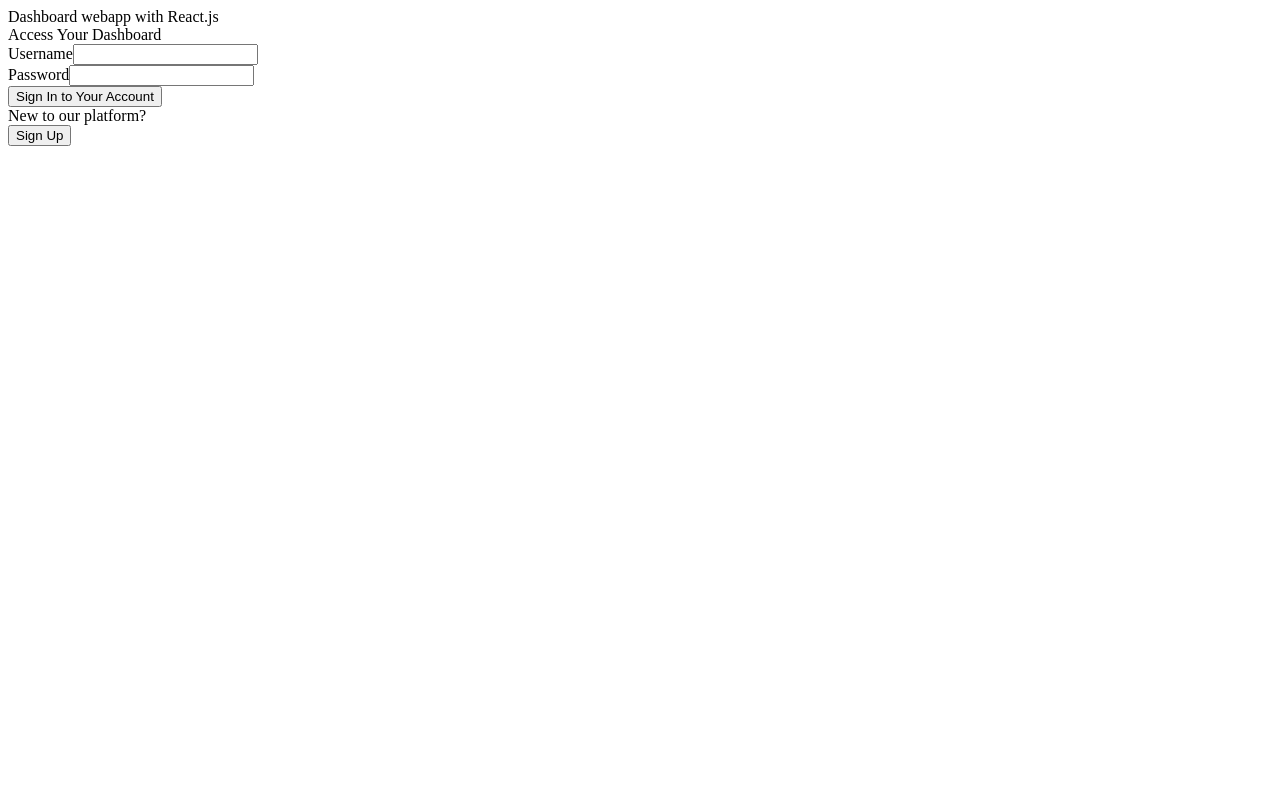
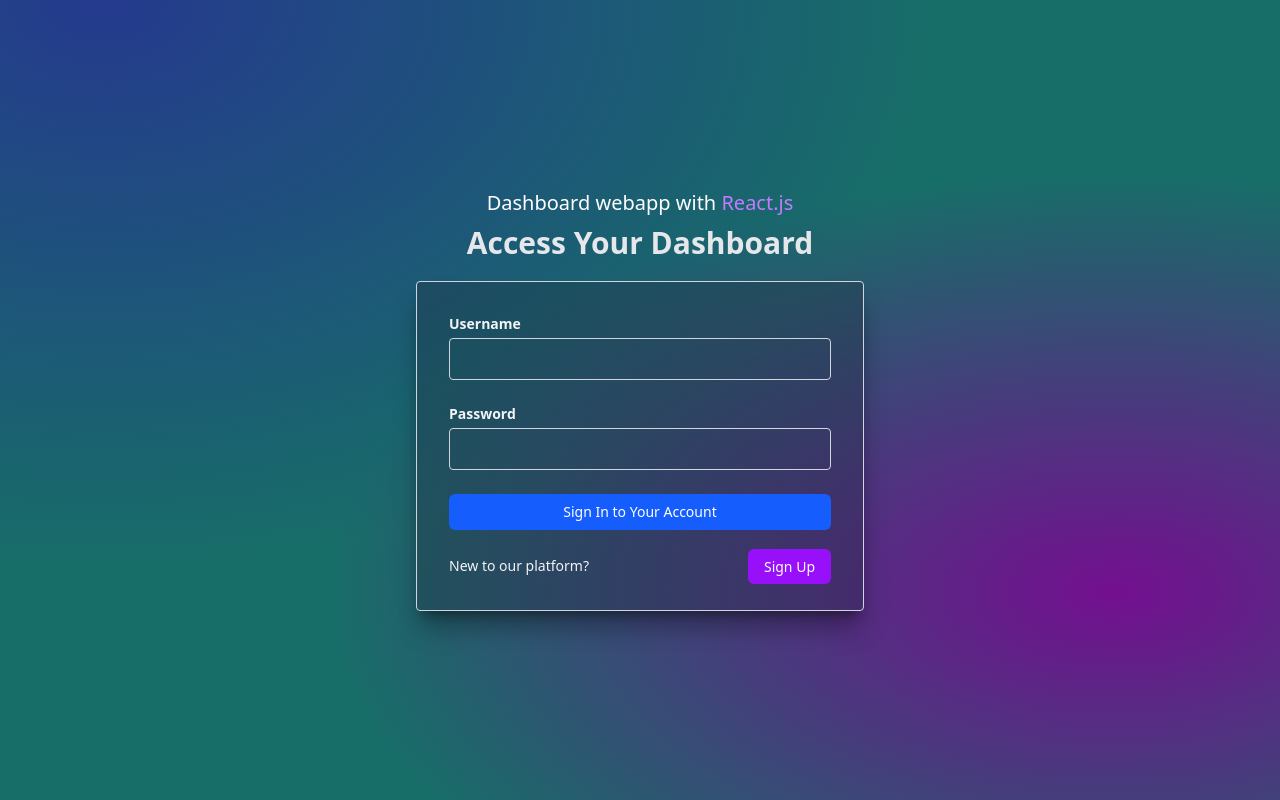
Before and after one commit to TTom08/realtime-user-activity, a React (Vite) app in the folder frontend/user-dashboard/: page / in a window 1280 px wide. Built offline with nearby package versions, Linux system fonts and the light colour scheme.

Commit message:
changing between pages working

```diff
--- a/frontend/user-dashboard/src/App.css
+++ b/frontend/user-dashboard/src/App.css
@@ -11,5 +11,4 @@
 .custom-bg {
   background: radial-gradient(at 87% 74%, #730f8f 0px, transparent 50%),
     radial-gradient(at 8% 0%, #253a8e 0px, transparent 50%), #176d68;
-
 }
--- a/frontend/user-dashboard/src/App.tsx
+++ b/frontend/user-dashboard/src/App.tsx
@@ -4,6 +4,7 @@ import { BrowserRouter as Router, Routes, Route } from 'react-router-dom';
 import HomePage from './components/HomePage';
 import Login from './components/Login';
 import Register from './components/Register';
+import "./App.css";
 
 function App() {
   return (
--- a/frontend/user-dashboard/src/components/Login.tsx
+++ b/frontend/user-dashboard/src/components/Login.tsx
@@ -1,9 +1,49 @@
-type Page = "login" | "register";
-type Props = {
-  onPageChange: (page: Page) => void;
+import { useForm } from 'react-hook-form';
+import type { SubmitHandler } from "react-hook-form";
+import { useNavigate, Link } from 'react-router-dom';
+
+interface LoginFormData {
+  userName: string;
+  password: string;
 };
 
-const Login = ({ onPageChange }: Props) => {
+const Login = () => {
+  const navigate = useNavigate();
+
+  const {
+    register,
+    handleSubmit,
+    formState: { errors },
+  } = useForm<LoginFormData>();
+
+  const onSubmit: SubmitHandler<LoginFormData> = async (formData) => {
+    try {
+      const response = await fetch('http://localhost:8081/auth/login', {
+        method: 'POST',
+        headers: {
+          'Content-Type': 'application/json',
+        },
+        body: JSON.stringify({
+          username: formData.userName,
+          password: formData.password,
+        }),
+      });
+
+      if (!response.ok) {
+        const errorText = await response.text();
+        throw new Error(errorText || `Authentication failed with status: ${response.status}`);
+      }
+
+      const token = await response.text();;
+      console.log('JWT Token received:', token);
+
+      navigate('/home');
+
+    } catch (error) {
+      console.error('Error during authentication: ', error);
+    }
+  };
+
   return (
     <>
       <div className="min-h-screen flex flex-col justify-center custom-bg overflow-hidden">
@@ -17,7 +57,7 @@ const Login = ({ onPageChange }: Props) => {
           </div>
         </div>
         <div className="max-w-md w-full mx-auto mt-5  bg-gray-800/30 border border-gray-300 p-8 shadow-xl/35 rounded-sm">
-          <form action="" className="space-y-6">
+          <form className="space-y-6" onSubmit={handleSubmit(onSubmit)}>
             <div>
               <label
                 htmlFor=""
@@ -27,10 +67,11 @@ const Login = ({ onPageChange }: Props) => {
               </label>
               <input
                 type="text"
-                name=""
-                id=""
+                id="userName"
+                {...register("userName", { required: "Username is required." })}
                 className="w-full p-2 border border-gray-300 rounded mt-1 focus:bg-gray-200/10 text-white"
               />
+              {errors.userName && <p className='text-red-400 text-sm mt-1'>{errors.userName.message}</p>}
             </div>
             <div>
               <label
@@ -41,10 +82,11 @@ const Login = ({ onPageChange }: Props) => {
               </label>
               <input
                 type="password"
-                name=""
-                id=""
+                id="password"
+                {...register('password', { required: "Password is required." })}
                 className="w-full p-2 border border-gray-300 rounded mt-1 focus:bg-gray-200/10 text-white"
               />
+              {errors.password && <p className='text-red-400 text-sm mt-1'>{errors.password.message}</p>}
             </div>
             <div>
               <button
@@ -61,12 +103,11 @@ const Login = ({ onPageChange }: Props) => {
                 </label>
               </div>
               <div>
-                <button
-                  onClick={() => onPageChange("register")}
+                <Link to="/register"
                   className="py-2 px-4 bg-purple-600 hover:bg-purple-700 rounded-md text-white text-sm"
                 >
                   Sign Up
-                </button>
+                </Link>
               </div>
             </div>
           </form>
--- a/frontend/user-dashboard/src/components/Register.tsx
+++ b/frontend/user-dashboard/src/components/Register.tsx
@@ -1,5 +1,6 @@
 import { useForm } from "react-hook-form";
 import type { SubmitHandler } from "react-hook-form";
+import { useNavigate, Link } from 'react-router-dom';
 
 interface RegisterFormData {
   fullName: string;
@@ -7,12 +8,9 @@ interface RegisterFormData {
   password: string;
 }
 
-type Page = "login" | "register";
-type Props = {
-  onPageChange: (page: Page) => void;
-};
+const Register = () => {
+const navigate = useNavigate();
 
-const Register = ({ onPageChange }: Props) => {
   const {
     register,
     handleSubmit,
@@ -43,7 +41,7 @@ const Register = ({ onPageChange }: Props) => {
       const result = await response.text();
       console.log('Registration successful: ', result);
 
-      onPageChange('login');
+      navigate('/');
 
     } catch (error) {
       console.error('Error during registration: ', error);
@@ -144,13 +142,11 @@ const Register = ({ onPageChange }: Props) => {
                 </label>
               </div>
               <div>
-                <button
-                  type="button"
-                  onClick={() => onPageChange("login")}
-                  className="py-2 px-4 bg-purple-600 hover:bg-purple-700 rounded-md text-white text-sm"
-                >
-                  Sign In
-                </button>
+                <Link to="/"
+                className="py-2 px-4 bg-purple-600 hover:bg-purple-700 rounded-md text-white text-sm"
+              >
+                Sign In
+              </Link>
               </div>
             </div>
           </form>
```
